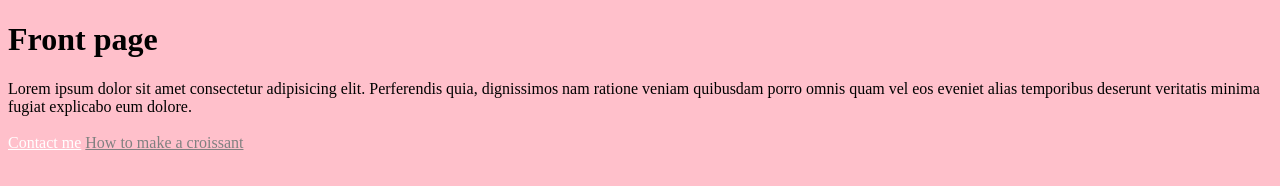
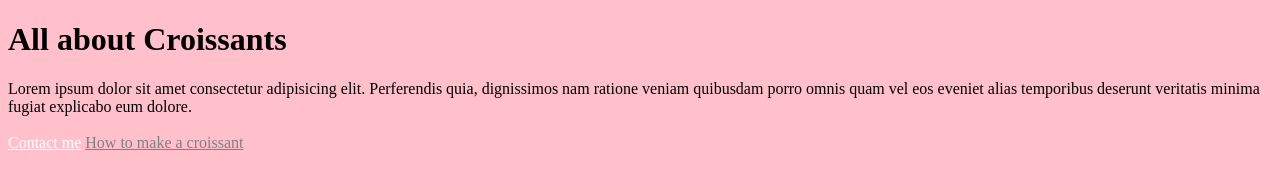
Before and after one commit to Marietje86/Croissant, a plain HTML site: page index.html in a window 1280 px wide. Drawn offline with Linux system fonts and the light colour scheme.

Commit message:
update titles
updated titles of index and photo html

```diff
--- a/index.html
+++ b/index.html
@@ -6,10 +6,10 @@
     <meta name="viewport" content="width=device-width, initial-scale=1.0">
     <meta meta name="description"  content="This website teaches you how you can make croissants and how you can contact the creator of this website via email." />
     <link rel="stylesheet" href="src/styles.css" />
-    <title>How to make Croissants - Croissants</title>
+    <title>General information about croissants - Croissants</title>
 </head>
 <body>
-    <h1>Front page</h1>
+    <h1>All about Croissants</h1>
     <div>
     <span class="paragraph">
         Lorem ipsum dolor sit amet consectetur adipisicing elit. Perferendis
```
Also changed, not shown: photo.html (+1 -1 lines).
